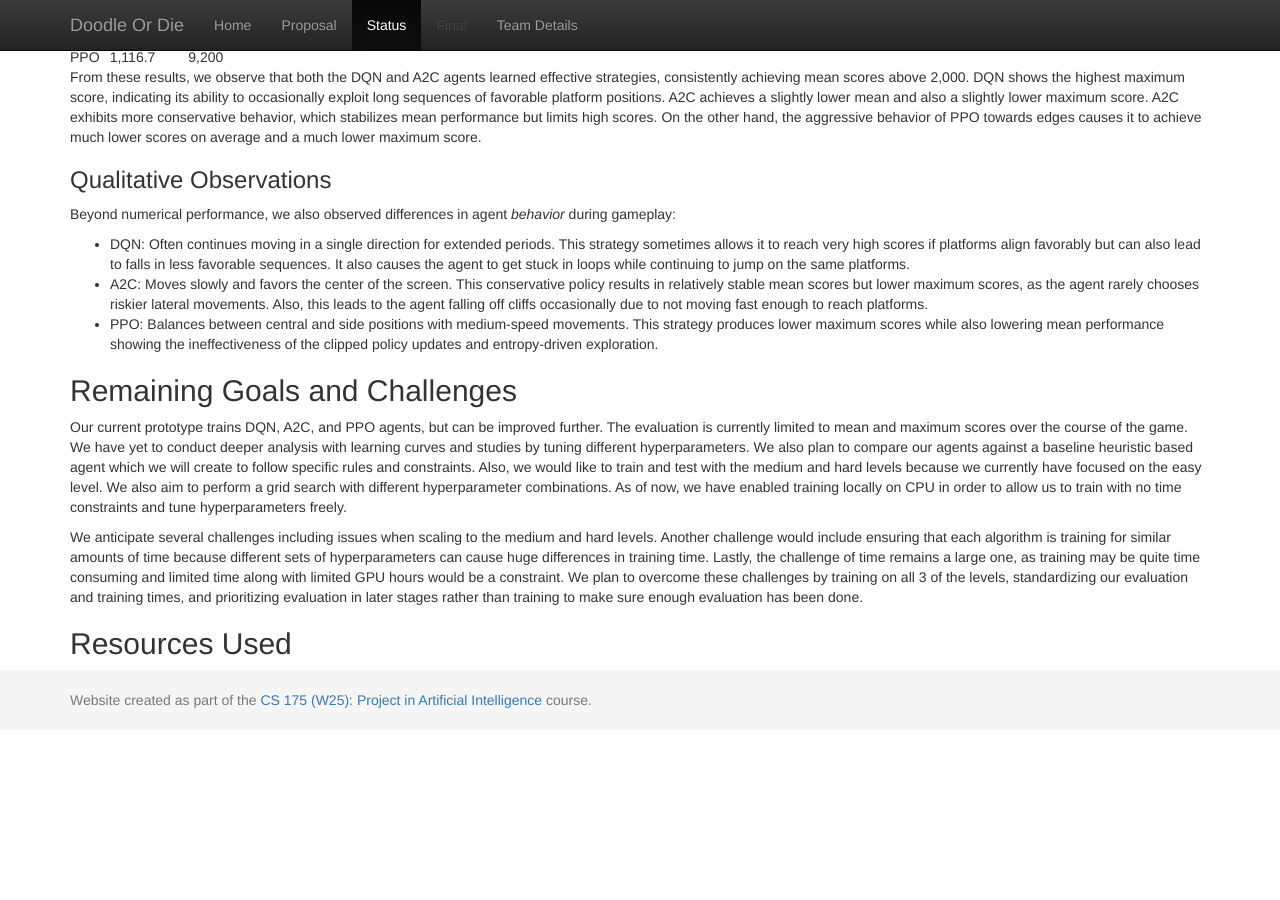
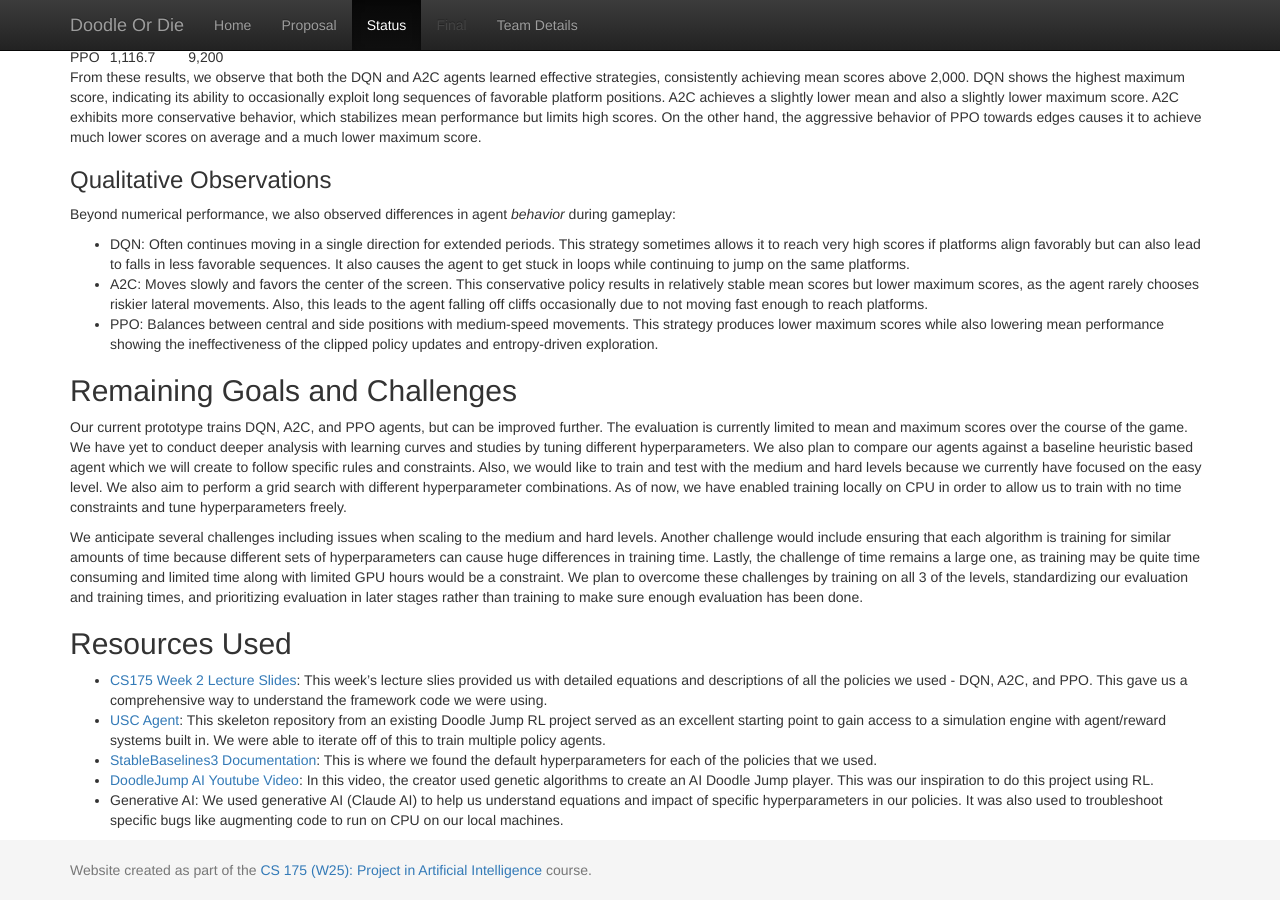
Before and after one commit to abheekg11/Doodle-Or-Die, a Jekyll site: the page built from docs/status.md, in a window 1280 px wide and 900 px high, scrolled down 4591 px. Built offline with Jekyll 4.4.1, drawn with Linux system fonts in a browser that asks for light colours; formulas are drawn with MathJax 3; before the commit the page ends 5321 px from its top, so only the background shows below that.

Commit message:
Update resources section in status.md
Added resources used for project reference and inspiration.

```diff
--- a/docs/status.md
+++ b/docs/status.md
@@ -228,3 +228,8 @@ Our current prototype trains DQN, A2C, and PPO agents, but can be improved furth
 We anticipate several challenges including issues when scaling to the medium and hard levels. Another challenge would include ensuring that each algorithm is training for similar amounts of time because different sets of hyperparameters can cause huge differences in training time. Lastly, the challenge of time remains a large one, as training may be quite time consuming and limited time along with limited GPU hours would be a constraint. We plan to overcome these challenges by training on all 3 of the levels, standardizing our evaluation and training times, and prioritizing evaluation in later stages rather than training to make sure enough evaluation has been done.
 
 ## Resources Used
+- [CS175 Week 2 Lecture Slides](https://royf.org/crs/CS175/W26/CS175L2.pdf): This week's lecture slies provided us with detailed equations and descriptions of all the policies we used - DQN, A2C, and PPO. This gave us a comprehensive way to understand the framework code we were using.
+- [USC Agent](https://github.com/USC-CSCI527-Spring2021/Doodle-Jump/tree/master): This skeleton repository from an existing Doodle Jump RL project served as an excellent starting point to gain access to a simulation engine with agent/reward systems built in. We were able to iterate off of this to train multiple policy agents.
+- [StableBaselines3 Documentation](https://stable-baselines3.readthedocs.io/en/master/index.html): This is where we found the default hyperparameters for each of the policies that we used.
+- [DoodleJump AI Youtube Video](youtube.com/watch?v=DQR2AmOSm4c&feature=youtu.be): In this video, the creator used genetic algorithms to create an AI Doodle Jump player. This was our inspiration to do this project using RL.
+- Generative AI: We used generative AI (Claude AI) to help us understand equations and impact of specific hyperparameters in our policies. It was also used to troubleshoot specific bugs like augmenting code to run on CPU on our local machines.
```
